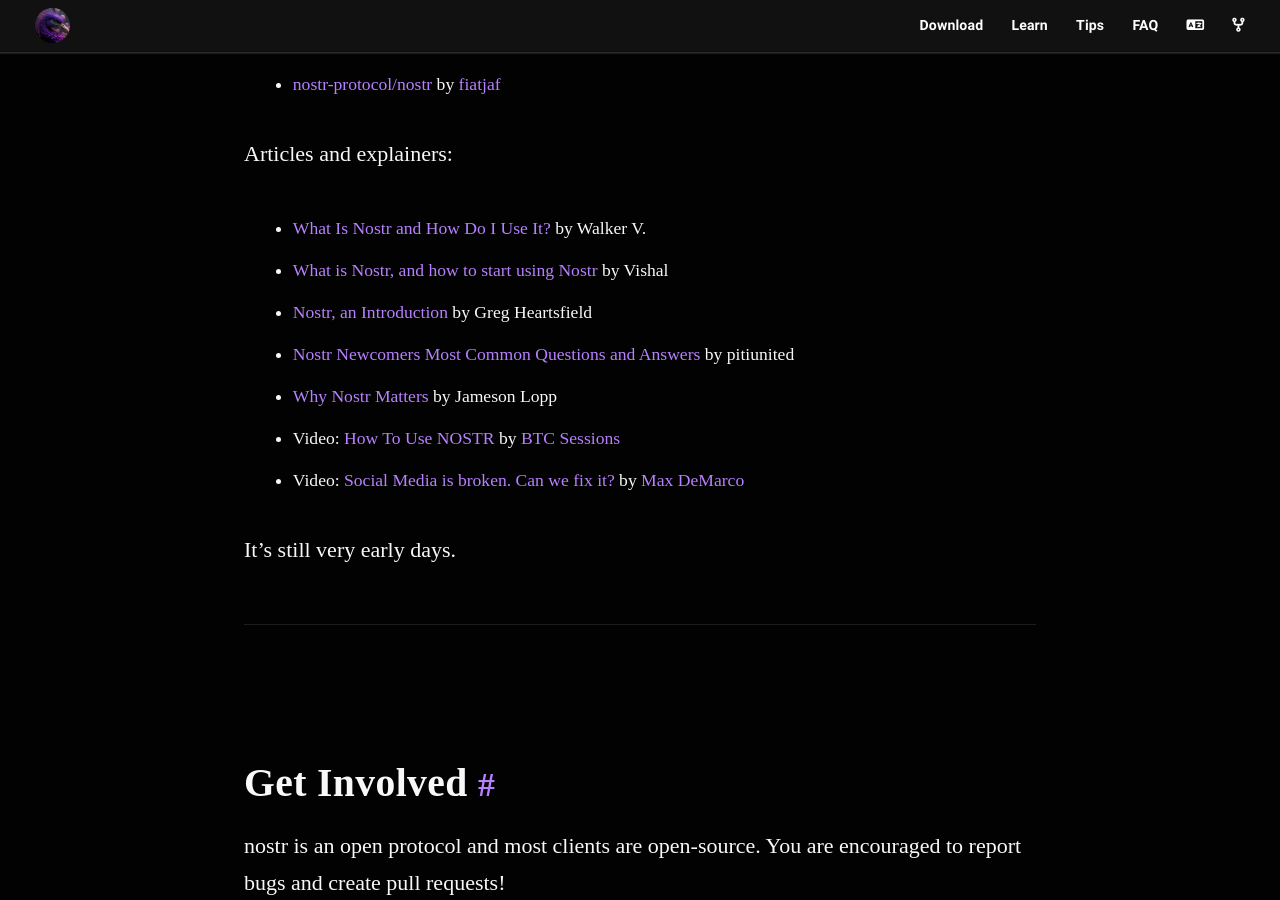
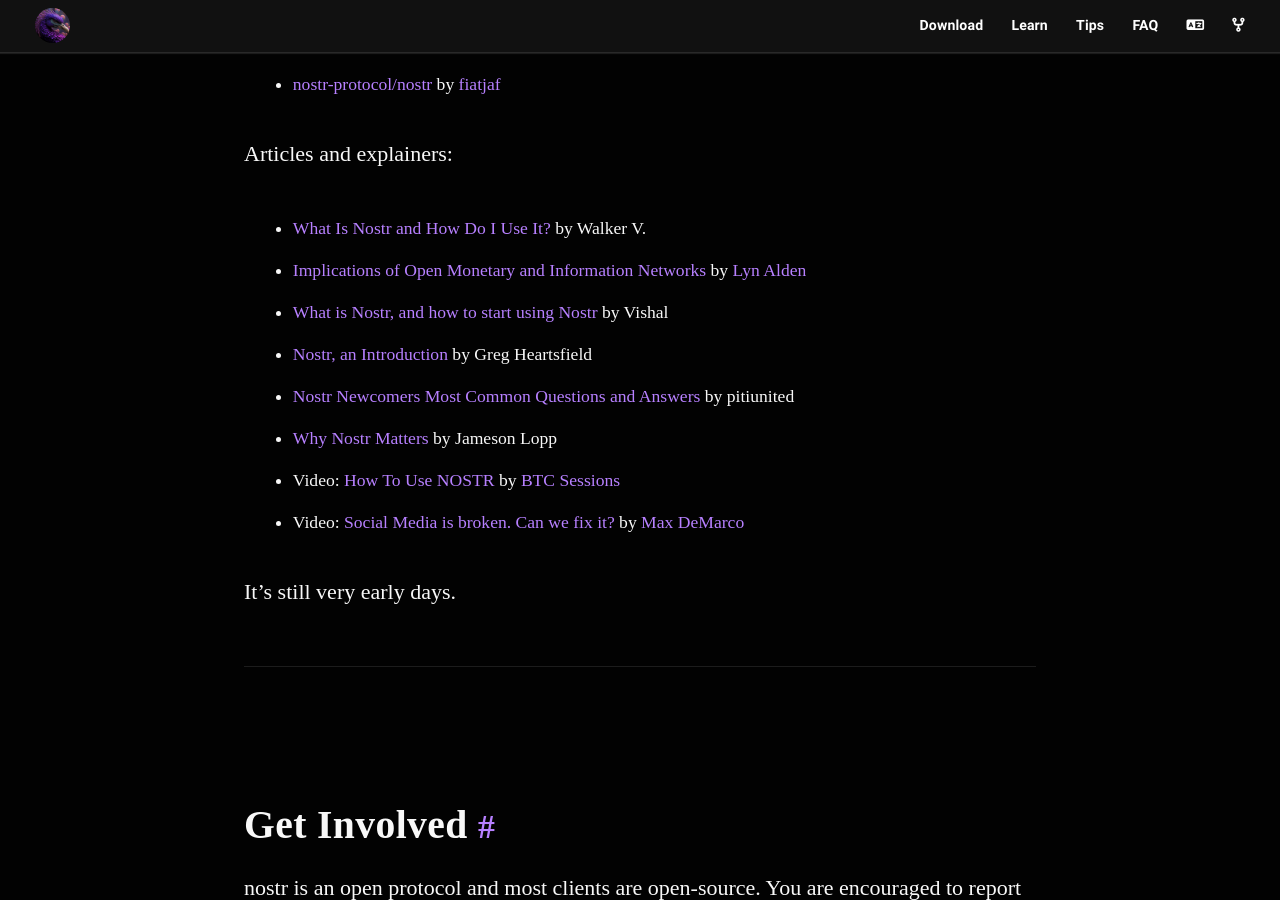
Before and after one commit to nostr-resources/nostr-resources.github.io, a Jekyll site: the page built from index.md, in a window 1280 px wide and 900 px high, scrolled down 14508 px. Built offline with Jekyll 4.4.1, drawn with Linux system fonts in a browser that asks for light colours; some web fonts are replaced.

Commit message:
feat(info): add "Open Networks" by Lyn
Resolves #34

```diff
--- a/index.md
+++ b/index.md
@@ -393,6 +393,7 @@ Only the message content is encrypted on Nostr: the sender, recipient and timest
 Articles and explainers:
 
 - [What Is Nostr and How Do I Use It?](https://www.btctimes.com/news/what-is-nostr-and-how-do-i-use-it) by Walker V.
+- [Implications of Open Monetary and Information Networks](https://www.lynalden.com/open-networks/) by [Lyn Alden](nostr:npub1a2cww4kn9wqte4ry70vyfwqyqvpswksna27rtxd8vty6c74era8sdcw83a)
 - [What is Nostr, and how to start using Nostr](https://github.com/vishalxl/nostr_console/discussions/31) by Vishal
 - [Nostr, an Introduction](https://wiki.wellorder.net/post/nostr-intro/) by Greg Heartsfield
 - [Nostr Newcomers Most Common Questions and Answers](https://uselessshit.co/resources/nostr/) by pitiunited
```
